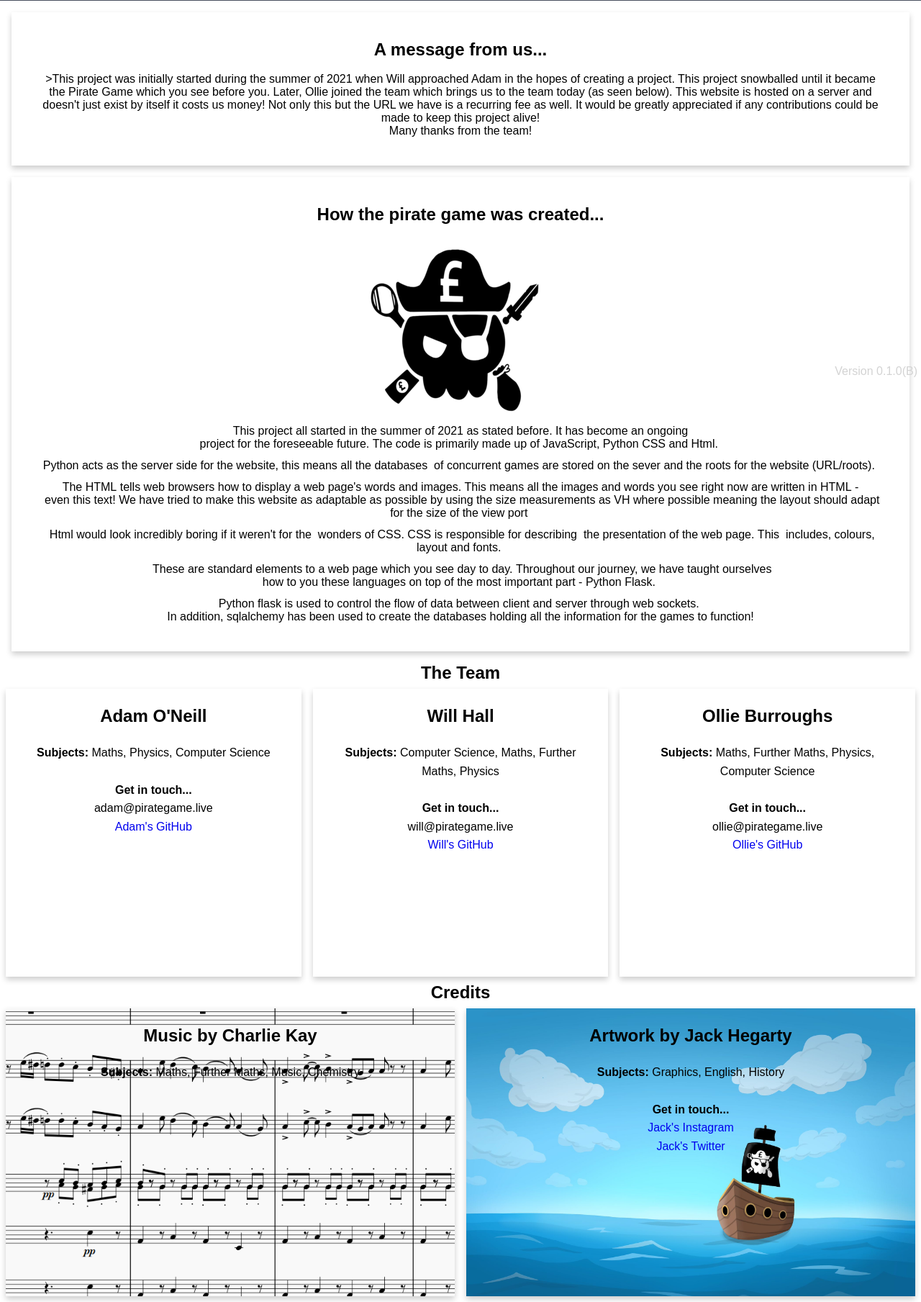
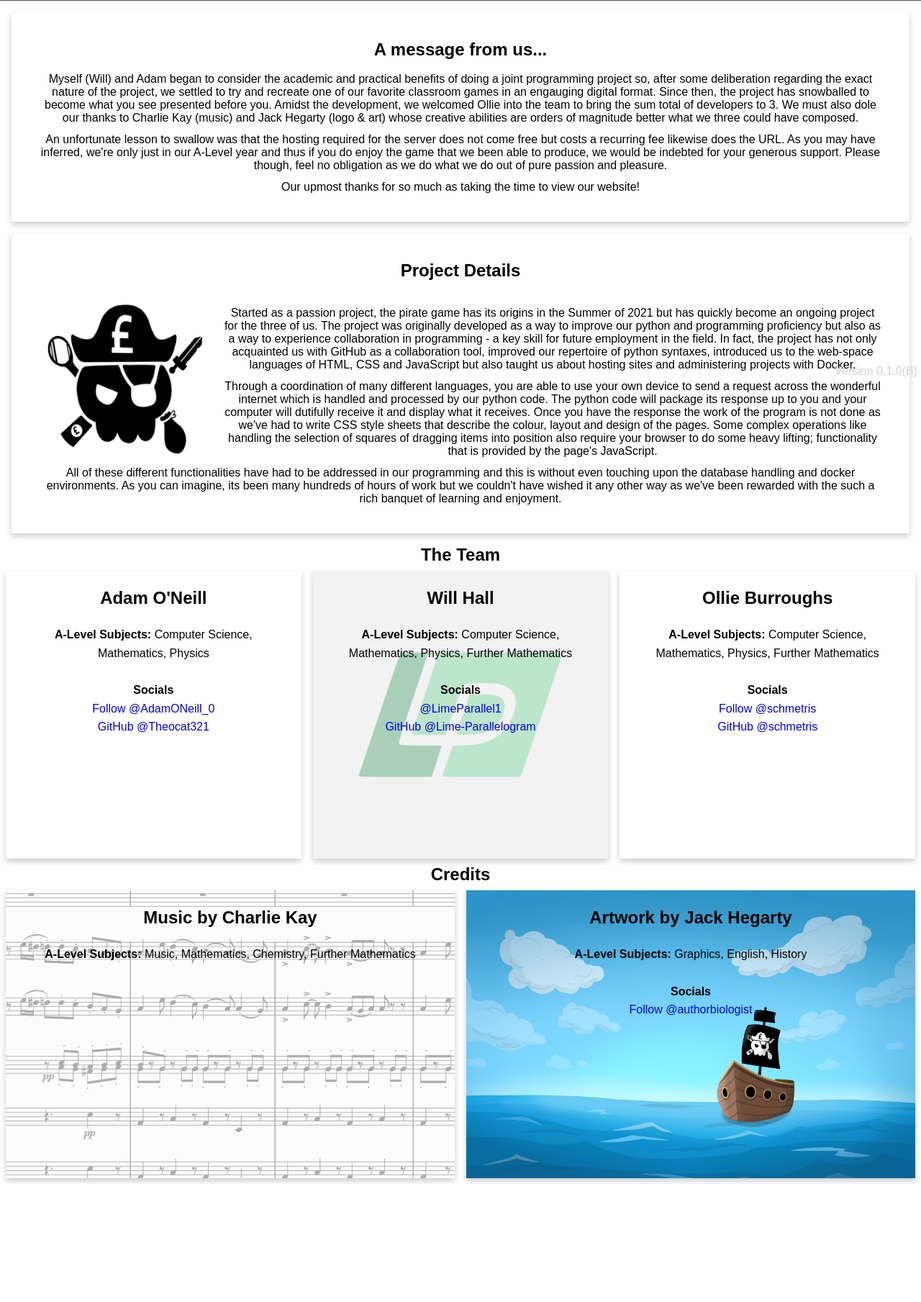
Before and after one commit to A-Level-Personal-Code-Collab/PirateGame, a Flask app: page /about in a window 1280 px wide. Shown: the part 270-2079 px from the top of the page at 72% size. After the commit the page ends 1915 px from the top, so only its background shows below. Run offline with Flask 2, Linux system fonts and the light colour scheme; some libraries are stand-ins or nearby versions.

Commit message:
About page wording and style

```diff
--- a/app/static/css/accessory_page/about.css
+++ b/app/static/css/accessory_page/about.css
@@ -7,11 +7,12 @@
  * Copyright (c) 2021 Adam O'Neill
  * -----
  * Last Modified: Sat Nov 13 2021
- * Modified By: Ollie Burroughs
+ * Modified By: Will Hall
  * -----
  * HISTORY:
  * Date      	By	Comments
  * ----------	---	---------------------------------------------------------
+ * 2021-11-13	WH	Added background image for Will's card
  * 2021-11-13	OB	Added mobile support and flex
  */
 
@@ -50,11 +51,16 @@
 }
 
 #music_card{
-    background-image: url("/static/img/musicBG.png");
+    background-image: url("/static/img/background/charlie_about.png");
     background-size: cover;
 }
 
-.how_container{
+#will_card{
+    background-image: url("/static/img/background/will_about.png");
+    background-position: center center;
+}
+
+.about_container{
     box-shadow: 0 4px 8px 0 rgba(0,0,0,0.2);
     margin: 8px;
     margin: 2vh;
@@ -65,9 +71,9 @@
 /* How it was created section */
 
 .left_image {
-    position: relative;
-    float: center;
+    float: left;
     padding-right: 2.5vh;
+    width: 20vw;
 }
 
 .br {
--- a/app/templates/accessory/about.html
+++ b/app/templates/accessory/about.html
@@ -7,11 +7,14 @@ Author: Adam O'Neill
 Copyright (c) 2021 Adam O'Neill
 -----
 Last Modified: Sat Nov 13 2021
-Modified By: Ollie Burroughs
+Modified By: Will Hall
 -----
 HISTORY:
 Date      	By	Comments
 ----------	---	---------------------------------------------------------
+2021-11-13	WH	Removed email addresses and added Twitter and GitHub follow buttons
+2021-11-13	WH	Updated text paragraph language
+2021-11-13	WH	Fixed about text Technical Details Passage
 2021-11-13	OB	changed formatting for flex and neatened it up
 -->
 {% extends "base.html" %}
@@ -20,6 +23,9 @@ Date      	By	Comments
 
 {% block head %}
     <link rel="stylesheet" href="../static/css/accessory_page/about.css">
+    <!-- Script to make GitHub buttons work -->
+    <script async defer src="https://buttons.github.io/buttons.js"></script>
+    <script async src="https://platform.twitter.com/widgets.js" charset="utf-8"></script>
 {% endblock %}
 
 {% block body %}
@@ -29,70 +35,76 @@ Date      	By	Comments
 </div>
 
 <div class="about_body">
-    <div class="how_container" id="sob_story_container">
+    <div class="about_container">
         <h2>A message from us...</h2>
         <br>
-            <p> <!-- need to add info where to donate -->>This project was initially started during the summer of 2021 when Will approached Adam
-                in the hopes of creating a project. This project snowballed until it became the Pirate
-                Game which you see before you. Later, Ollie joined the team which brings us to the team today
-                (as seen below). This website is hosted on a server and doesn't just exist by itself it costs
-                us money! Not only this but the URL we have is a recurring fee as well. It would be greatly appreciated
-                if any contributions could be made to keep this project alive! <br>Many thanks from the team!
+        <p class="about-text"> <!-- need to add info where to donate -->
+            Myself (Will) and Adam began to consider the academic and practical benefits of doing a joint programming project so, after some deliberation
+            regarding the exact nature of the project, we settled to try and recreate one of our favorite classroom games in an engauging digital format.
+            Since then, the project has snowballed to become what you see presented before you. Amidst the development, we welcomed Ollie into the team
+            to bring the sum total of developers to 3. We must also dole our thanks to Charlie Kay (music) and Jack Hegarty (logo & art) whose creative abilities
+            are orders of magnitude better what we three could have composed.
+            <span class="br"></span>
+            An unfortunate lesson to swallow was that the hosting required for the server does not come free but costs a recurring fee likewise does the URL.
+            As you may have inferred, we're only just in our A-Level year and thus if you do enjoy the game that we been able to produce, we would be indebted
+            for your generous support. Please though, feel no obligation as we do what we do out of pure passion and pleasure.<span class="br"></span>
+            Our upmost thanks for so much as taking the time to view our website!
         </p>
     </div>
     <!-- How we made the page -->
-    <div class="how_container" id="how_container">
-        <h2>How the pirate game was created...</h2>
+    <div class="about_container">
+        <h2>Project Details</h2>
         <br>
         <img src="../static/img/logos/logo.png" alt="Logo" class="left_image">
         <br><!-- Span br used to change the height between each section instead of <br> -->
-        <p>This project all started in the summer of 2021 as stated before. It has become an ongoing project for the foreseeable future. The code is primarily made up of JavaScript, Python
-            CSS and Html. <span class="br"></span>Python acts as the server side for the website, this means all the databases
-             of concurrent games are stored on the sever and the roots for the website (URL/roots). <span class="br"></span>The
-            HTML tells web browsers how to display a web page's words and images. This means all the images
-            and words you see right now are written in HTML - even this text! We have tried to make this website as adaptable as
-            possible by using the size measurements as VH where possible meaning the layout should adapt
-            for the size of the view port <span class="br"></span> Html would look incredibly boring if it weren't for the
-             wonders of CSS. CSS is responsible for describing  the presentation of the web page. This
-            includes, colours, layout and fonts. <span class="br"></span> These are standard elements
-            to a web page which you see day to day. Throughout our journey, we have taught ourselves
-            how to you these languages on top of the most important part - Python Flask. <span class="br"></span>
-            Python flask is used to control the flow of data between client and server through web sockets.
-            In addition, sqlalchemy has been used to create the databases holding all the information
-            for the games to function!
-        </p>
+        <p class="about_text">Started as a passion project, the pirate game has its origins in the Summer of 2021 but has quickly
+            become an ongoing project for the three of us. The project was originally developed as a way to improve our python and
+            programming proficiency but also as a way to experience collaboration in programming - a key skill for future employment in the field.
+            In fact, the project has not only acquainted us with GitHub as a collaboration tool, improved our repertoire of python syntaxes, introduced
+            us to the web-space languages of HTML, CSS and JavaScript but also taught us about hosting sites and administering projects with Docker.
+            <span class="br"></span> Through a coordination of many different languages, you are able to use your own device to send a request across the
+            wonderful internet which is handled and processed by our python code. The python code will package its response up to you and your computer
+            will dutifully receive it and display what it receives. Once you have the response the work of the program is not done as we've had to write
+            CSS style sheets that describe the colour, layout and design of the pages. Some complex operations like handling the selection of squares
+            of dragging items into position also require your browser to do some heavy lifting; functionality that is provided by the page's JavaScript.<span class="br"></span>
+            All of these different functionalities have had to be addressed in our programming and this is without even touching upon the database handling and
+            docker environments. As you can imagine, its been many hundreds of hours of work but we couldn't have wished it any other way as we've been rewarded
+            with the such a rich banquet of learning and enjoyment.</p>
     </div>
 </div>
 <div class="Team">
     <h2 style="text-align: center;">The Team</h2>
     <div class="Devs">
-        <div class="about_card">
+        <div class="about_card" id="adam_card">
             <!--<img src="../static/img/tmp-asset.png" alt="Adam">-->
             <h2>Adam O'Neill</h2><br>
-            <p class="subjects"><b>Subjects:</b> Maths, Physics, Computer Science</p><br>
-            <h4>Get in touch...</h3>
+            <p class="subjects"><b>A-Level Subjects:</b> Computer Science, Mathematics, Physics</p><br>
+            <h4>Socials</h3>
             <!--Contact info-->
-            <p>adam@pirategame.live</p>
-            <a href="https://github.com/Theocat321">Adam's GitHub</a>
+            <a href="https://twitter.com/AdamONeill_0?ref_src=twsrc%5Etfw" class="twitter-follow-button" data-show-count="false">Follow @AdamONeill_0</a>
+            <br>
+            <a class="github-button" href="https://github.com/Theocat321" data-color-scheme="no-preference: dark_dimmed; light: dark; dark: dark;" aria-label="Follow @Theocat321 on GitHub">GitHub @Theocat321</a>
         </div>
 
-        <div class="about_card">
+        <div class="about_card" id="will_card">
             <!--<img src="../static/img/tmp-asset.png" alt="Will">-->
             <h2>Will Hall</h2><br>
-            <p class="subjects"><b>Subjects:</b> Computer Science, Maths, Further Maths, Physics </p><br>
-            <h4>Get in touch...</h3>
+            <p class="subjects"><b>A-Level Subjects:</b> Computer Science, Mathematics, Physics, Further Mathematics</p><br>
+            <h4>Socials</h3>
             <!--Contact info-->
-            <p>will@pirategame.live</p>
-            <a href="https://github.com/Lime-Parallelogram">Will's GitHub</a>
+            <a href="https://twitter.com/limeparallel1?ref_src=twsrc%5Etfw" class="twitter-follow-button" data-show-count="false">@LimeParallel1</a>
+            <br>
+            <a class="github-button" href="https://github.com/Lime-Parallelogram" data-color-scheme="no-preference: dark_dimmed; light: dark; dark: dark;" aria-label="Follow @Lime-Parallelogram on GitHub">GitHub @Lime-Parallelogram</a>
         </div>
-        <div class="about_card">
+        <div class="about_card" id="ollie_card">
             <!--<img src="../static/img/tmp-asset.png" alt="Ollie"> -->
             <h2>Ollie Burroughs</h2><br>
-            <p class="subjects"><b>Subjects:</b> Maths, Further Maths, Physics, Computer Science</p><br>
-            <h4>Get in touch...</h3>
+            <p class="subjects"><b>A-Level Subjects:</b> Computer Science, Mathematics, Physics, Further Mathematics</p><br>
+            <h4>Socials</h3>
             <!--Contact info-->
-            <p>ollie@pirategame.live</p>
-            <a href="https://github.com/schmetris">Ollie's GitHub</a>
+            <a href="https://twitter.com/schmetris?ref_src=twsrc%5Etfw" class="twitter-follow-button" data-show-count="false">Follow @schmetris</a>
+            <br>
+            <a class="github-button" href="https://github.com/schmetris" data-color-scheme="no-preference: dark_dimmed; light: dark; dark: dark;" aria-label="Follow @schmetris on GitHub">GitHub @schmetris</a>
         </div>
     </div>
     <h2 style="text-align: center;">Credits</h2>
@@ -100,18 +112,16 @@ Date      	By	Comments
             <div class="about_card" id ="music_card">
                 <!--<img src="../static/img/tmp-asset.png" alt="Charlie">-->
                 <h2>Music by Charlie Kay</h2><br>
-                <p class="subjects"><b>Subjects:</b> Maths, Further Maths, Music, Chemistry</p>
+                <p class="subjects"><b>A-Level Subjects:</b> Music, Mathematics, Chemistry, Further Mathematics</p>
             </div>
 
             <div class="about_card" id= "artwork_card" >
                 <!--<img src="../static/img/tmp-asset.png" alt="Jack">-->
                     <h2>Artwork by Jack Hegarty</h2><br>
-                    <p class="subjects"><b>Subjects:</b> Graphics, English, History </p><br>
-                    <h4>Get in touch...</h3>
+                    <p class="subjects"><b>A-Level Subjects:</b> Graphics, English, History </p><br>
+                    <h4>Socials</h3>
                     <!--Contact info-->
-                    <a href="https://instagram.com/Authorbiologist">Jack's Instagram</a>
-                    <br>
-                    <a href="https://twitter.com/authorbiologist">Jack's Twitter</a>
+                    <a href="https://twitter.com/authorbiologist?ref_src=twsrc%5Etfw" class="twitter-follow-button" data-show-count="false">Follow @authorbiologist</a><script async src="https://platform.twitter.com/widgets.js" charset="utf-8"></script>
             </div>
     </div>
 </div>
```
Also changed, not shown: app/static/patchnotes/0-1-0(B).txt (+6 -2 lines), app/static/img/background/charlie_about.png (added), app/static/img/background/will_about.png (added), app/static/img/musicBG.png (deleted).
